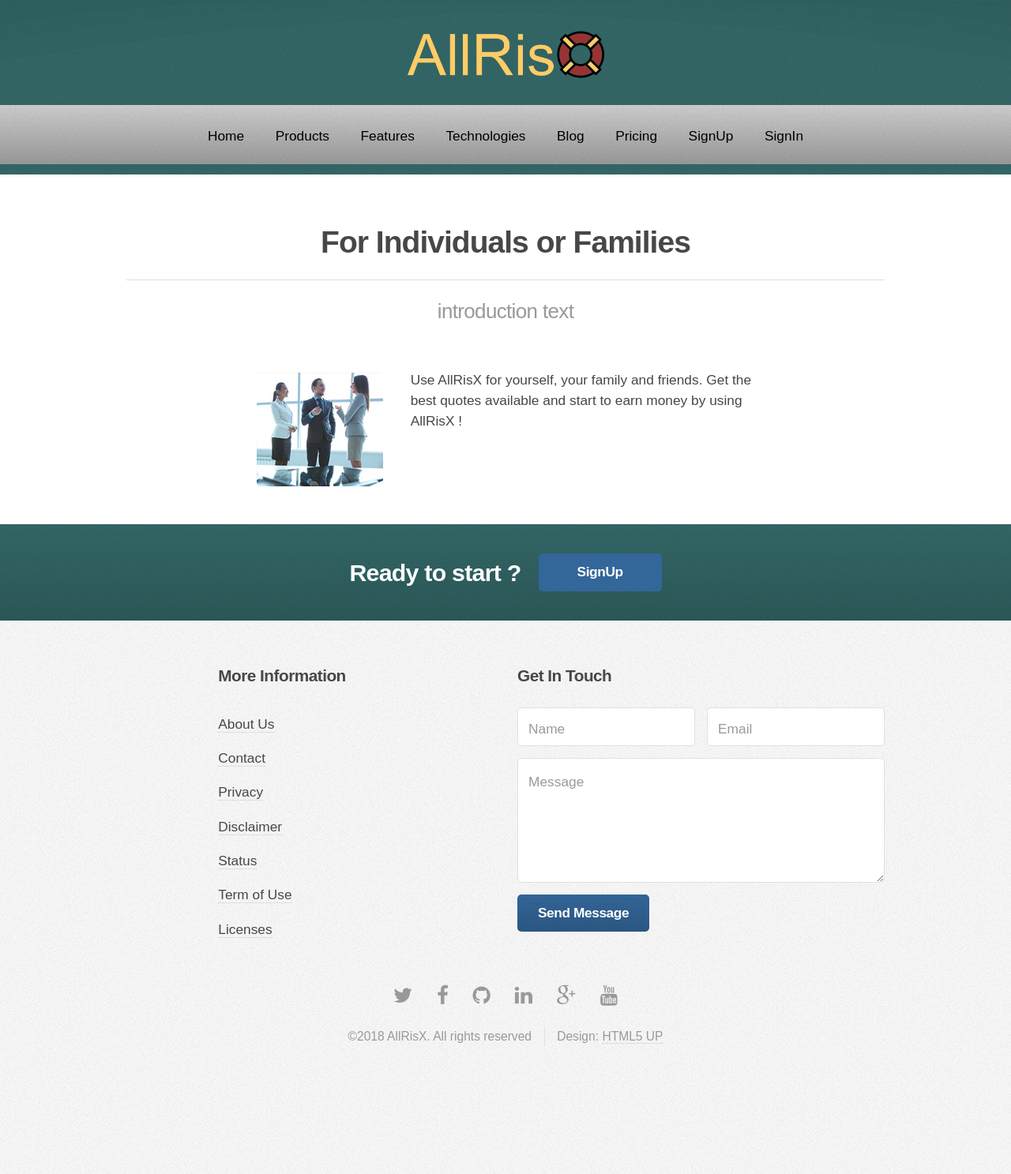
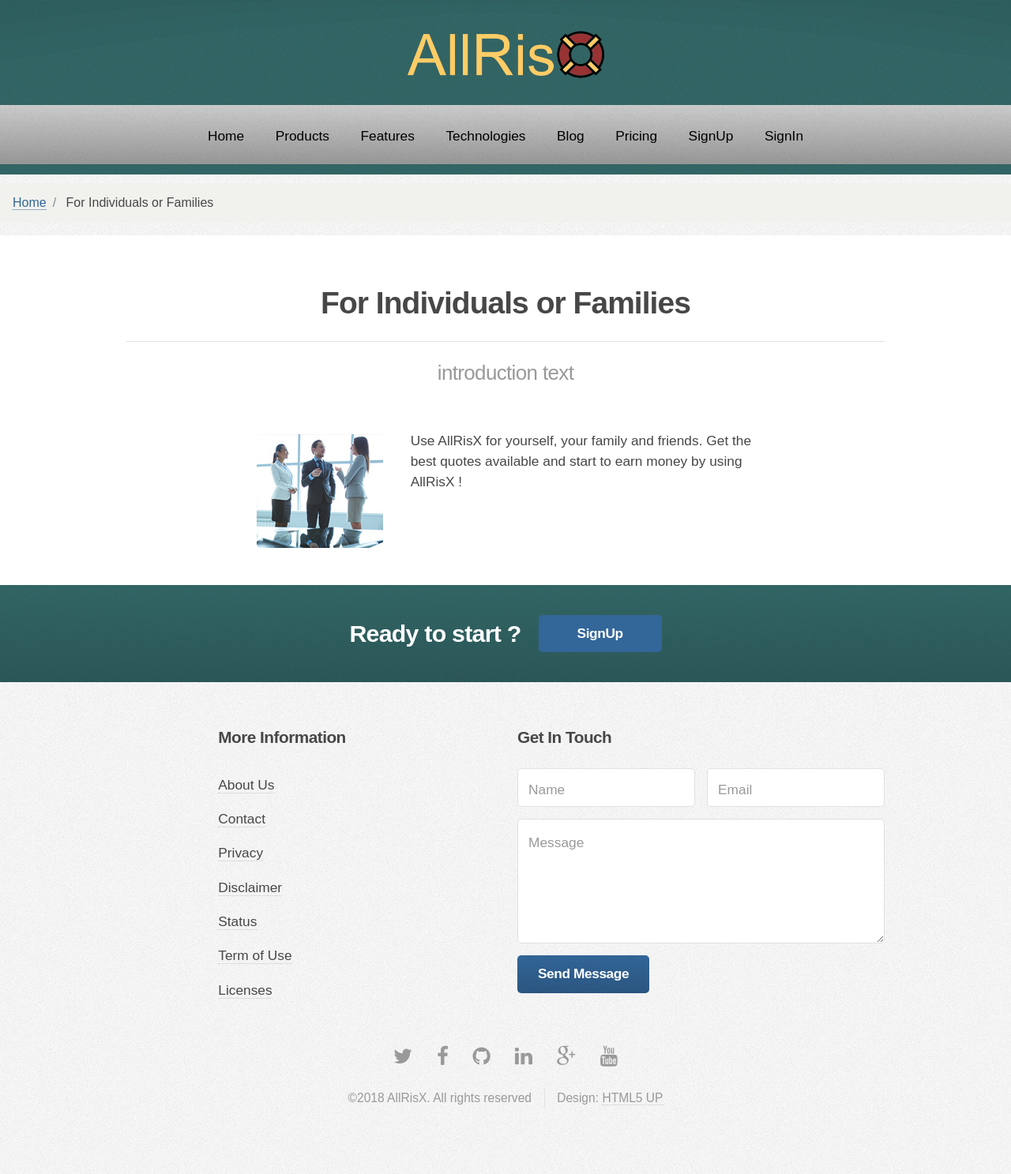
Before and after one commit to alljustincase/allrisx.com, a Jekyll site: the page built from _products/ind-fam.md, in a window 1280 px wide. Shown: the whole page at 79% size. Built offline with Jekyll 4.4.1, drawn with Linux system fonts in a browser that asks for light colours; before the commit the page ends 1410 px from its top, so only the background shows below that.

Commit message:
Updated 8 files via CloudCannon

```diff
--- a/_includes/breadcrumb.html
+++ b/_includes/breadcrumb.html
@@ -1,3 +1,4 @@
+<!-- https://github.com/git-no/jekyll-breadcrumbs -->
 <section class="container 12u">
 	<p class="breadcrumb">You are here:&nbsp; {{ page.categories }} &nbsp;>&nbsp; {{ page.title }} </p>
 </section>
--- a/_includes/header.html
+++ b/_includes/header.html
@@ -35,6 +35,7 @@
 
 
         <!-- Start LiveHelpNow.net -->
+        <!--
         <script type="text/javascript">
           window.lhnJsSdkInit = function () {
             lhnJsSdk.setup = {
@@ -54,6 +55,7 @@
             lhnjs.parentNode.insertBefore(newjs, lhnjs);
           }(document, "script"));
         </script>
+    	-->
         <!-- End LiveHelpNow.net -->
 
 
--- /dev/null
+++ b/_includes/nav-breadcrumbs.html
@@ -0,0 +1,92 @@
+<nav class="breadcrumbs bootstrap hidden-sm-down">
+   <ol class="breadcrumb list-unstyled" vocab="http://schema.org/" typeof="BreadcrumbList">
+
+      {% for crumb in breadcrumbs %}
+         {% if forloop.first and site.breadcrumbs.root.image %}
+         <li class="breadcrumb-item breadcrumb-item-icon" property="itemListElement" typeof="ListItem">
+            <a property="item" typeof="WebPage" href="{{ crumb.url | relative_url }}">
+               <span class="icon" property="name">{% include nav-breadcrumb-icon.svg %}</span>
+               <meta property="position" content="{{ crumb.position }}" />
+            </a>
+         </li>
+         {% continue %}
+      {% endif %}
+      {% if forloop.last %}
+      <li class="breadcrumb-item" property="itemListElement" typeof="ListItem">
+         <span property="name">{{ crumb.title }}</span>
+         <meta property="position" content="{{ crumb.position }}" />
+      </li>
+      {% continue %} {% endif %}
+      <li class="breadcrumb-item" property="itemListElement" typeof="ListItem">
+         <a property="item" typeof="WebPage" href="{{ crumb.url | relative_url }}">
+            <span property="name">{{ crumb.title }}</span>
+            <meta property="position" content="{{ crumb.position }}" />
+         </a>
+      </li>
+      {% endfor %}
+
+   </ol>
+</nav>
+
+
+
+<!-- This is an example of CSS. Maybe you want to implement the css code into your main css file or modify it as you want -->
+<style>
+   nav.breadcrumbs.bootstrap {
+      /* from Twitter Bootstrap 4 */
+      /* If you already use Twitter, you do not need these css lines above, cause they already in Twitter Bootstrap */
+      /* Additions: image integration */
+   }
+
+   nav.breadcrumbs.bootstrap ol {
+      margin-left: 0
+   }
+
+   nav.breadcrumbs.bootstrap .breadcrumb {
+      font-size: 1rem;
+      padding: 0.75rem 1rem;
+      margin-bottom: 1rem;
+      list-style: none;
+      background-color: #f1f2ed;
+      border-radius: 0.25rem;
+   }
+
+   nav.breadcrumbs.bootstrap .breadcrumb::after {
+      content: "";
+      display: table;
+      clear: both;
+   }
+
+   nav.breadcrumbs.bootstrap .breadcrumb-item {
+      float: left;
+   }
+
+   nav.breadcrumbs.bootstrap .breadcrumb-item+.breadcrumb-item::before {
+      display: inline-block;
+      padding-right: 0.5rem;
+      padding-left: 0.5rem;
+      color: #818a91;
+      content: "/";
+   }
+
+   nav.breadcrumbs.bootstrap .breadcrumb-item+.breadcrumb-item:hover::before {
+      text-decoration: underline;
+   }
+
+   nav.breadcrumbs.bootstrap .breadcrumb-item+.breadcrumb-item:hover::before {
+      text-decoration: none;
+   }
+
+   nav.breadcrumbs.bootstrap .breadcrumb-item-active {
+      color: #818a91;
+   }
+
+   nav.breadcrumbs.bootstrap .breadcrumb .icon {
+      display: inline-block;
+   }
+
+   nav.breadcrumbs.bootstrap .breadcrumb .icon svg {
+      height: 0.8rem;
+      width: 0.8rem;
+   }
+</style>
--- a/_layouts/post.html
+++ b/_layouts/post.html
@@ -1,4 +1,5 @@
 {% include header.html %}
+{% include nav-breadcrumbs.html %}
 <!-- Main -->
 	<section class="wrapper style1">
 		<div class="container">
--- /dev/null
+++ b/_plugins/breadcrumbs.rb
@@ -0,0 +1,82 @@
+require_relative 'drops/breadcrumb_item.rb'
+
+module Jekyll
+  module Breadcrumbs
+    @@config = {}
+    @@siteAddress = ""
+    @@sideAddresses = {}
+
+    def self.clearAddressCache
+      @@sideAddresses = {}
+    end
+
+    def self.loadAddressCache(site)
+      clearAddressCache
+      site.documents.each { |page| addAddressItem(page.url, page['crumbtitle'] || page['title'] || '') } # collection files including posts
+      site.pages.each { |page| addAddressItem(page.url, page['crumbtitle'] || page['title'] || '') } # pages
+      site.posts.docs.each { |page| addAddressItem(page.url, page['crumbtitle'] || page['title'] || '') } # posts
+    end
+
+    def self.addAddressItem(url, title)
+      key = createAddressCacheKey(url)
+      @@sideAddresses[key] = {:url => url, :title => title}
+    end
+
+    def self.findAddressItem(path)
+      key = createAddressCacheKey(path)
+      @@sideAddresses[key] if key
+    end
+
+    def self.createAddressCacheKey(path)
+      path.chomp("/").empty? ? "/" : path.chomp("/")
+    end
+
+    def self.buildSideBreadcrumbs(side, payload)
+      payload["breadcrumbs"] = []
+      return if side.url == @@siteAddress && root_hide === true
+
+      drop = Jekyll::Drops::BreadcrumbItem
+      position = 0
+
+      path = side.url.chomp("/").split(/(?=\/)/)
+      -1.upto(path.size - 1) do |int|
+         joined_path = int == -1 ? "" : path[0..int].join
+         item = findAddressItem(joined_path)
+         if item
+            position += 1
+            item[:position] = position
+            item[:root_image] = root_image
+            payload["breadcrumbs"] << drop.new(item)
+         end
+      end
+    end
+
+   # Config
+   def self.loadConfig(site)
+      config = site.config["breadcrumbs"] || {"root" => {"hide" => false, "image" => false}}
+      root = config["root"]
+      @@config[:root_hide] = root["hide"] || false
+      @@config[:root_image] = root["image"] || false
+
+      @@siteAddress = site.config["baseurl"] || "/"
+      @@siteAddress = "/" if @@siteAddress.empty?
+    end
+
+    def self.root_hide
+      @@config[:root_hide]
+   end
+
+   def self.root_image
+      @@config[:root_image]
+   end
+  end
+end
+
+Jekyll::Hooks.register :site, :pre_render do |site, payload|
+   Jekyll::Breadcrumbs::loadConfig(site)
+  Jekyll::Breadcrumbs::loadAddressCache(site)
+end
+
+Jekyll::Hooks.register [:pages, :documents], :pre_render do |side, payload|
+  Jekyll::Breadcrumbs::buildSideBreadcrumbs(side, payload)
+end
--- /dev/null
+++ b/_plugins/drops/breadcrumb_item.rb
@@ -0,0 +1,28 @@
+module Jekyll
+   module Drops
+     class BreadcrumbItem < Liquid::Drop
+       extend Forwardable
+
+       def initialize(side)
+         @side = side
+       end
+
+       def position
+         @side[:position]
+       end
+
+       def title
+         @side[:title]
+       end
+
+       def url
+         @side[:url]
+       end
+
+       def rootimage
+         @side[:root_image]
+       end
+
+     end
+   end
+ end
```
Also changed, not shown: _posts/2014-08-31-hello-word.md (+2 -0 lines), _includes/nav-breadcrumb-icon.svg (added).
